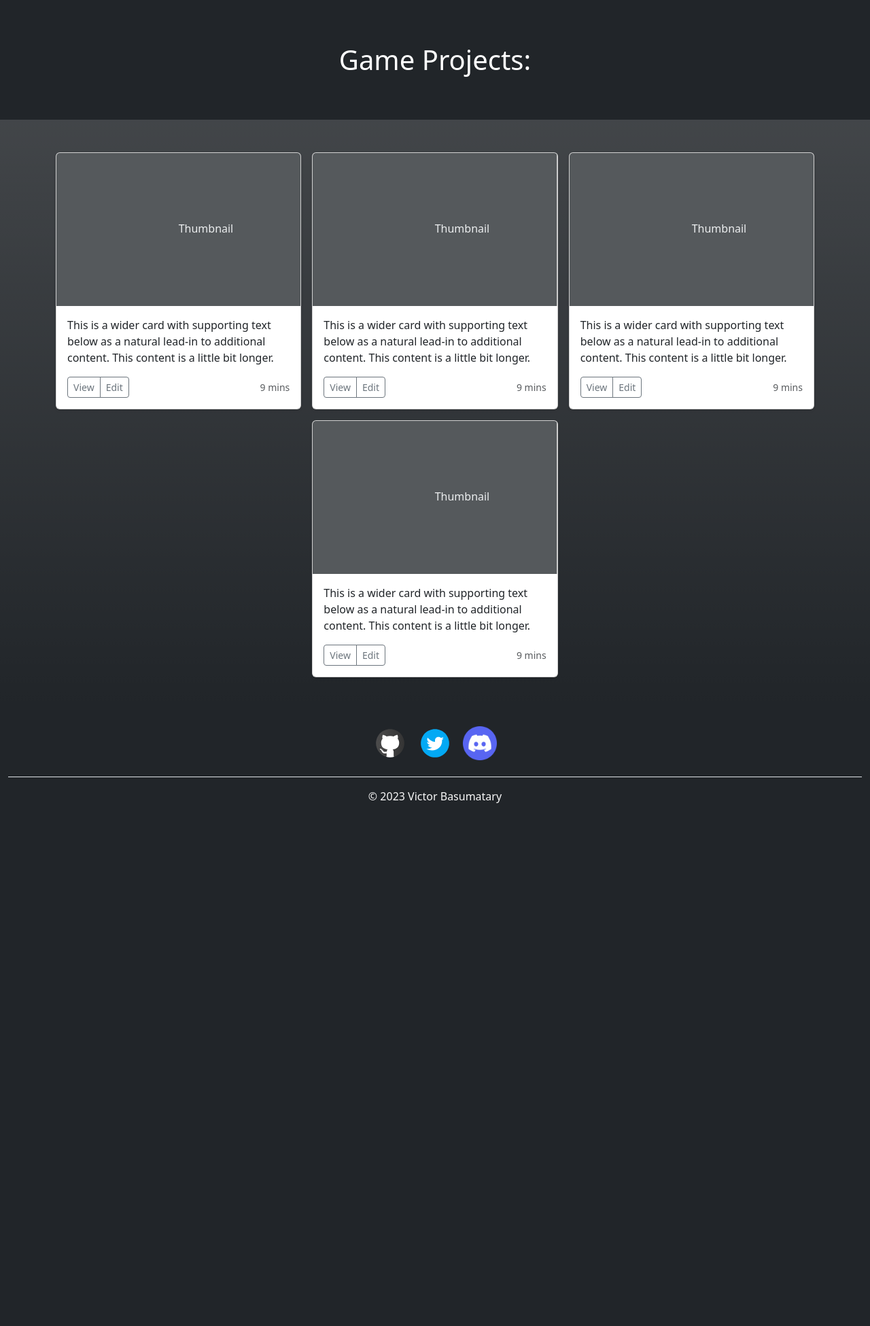
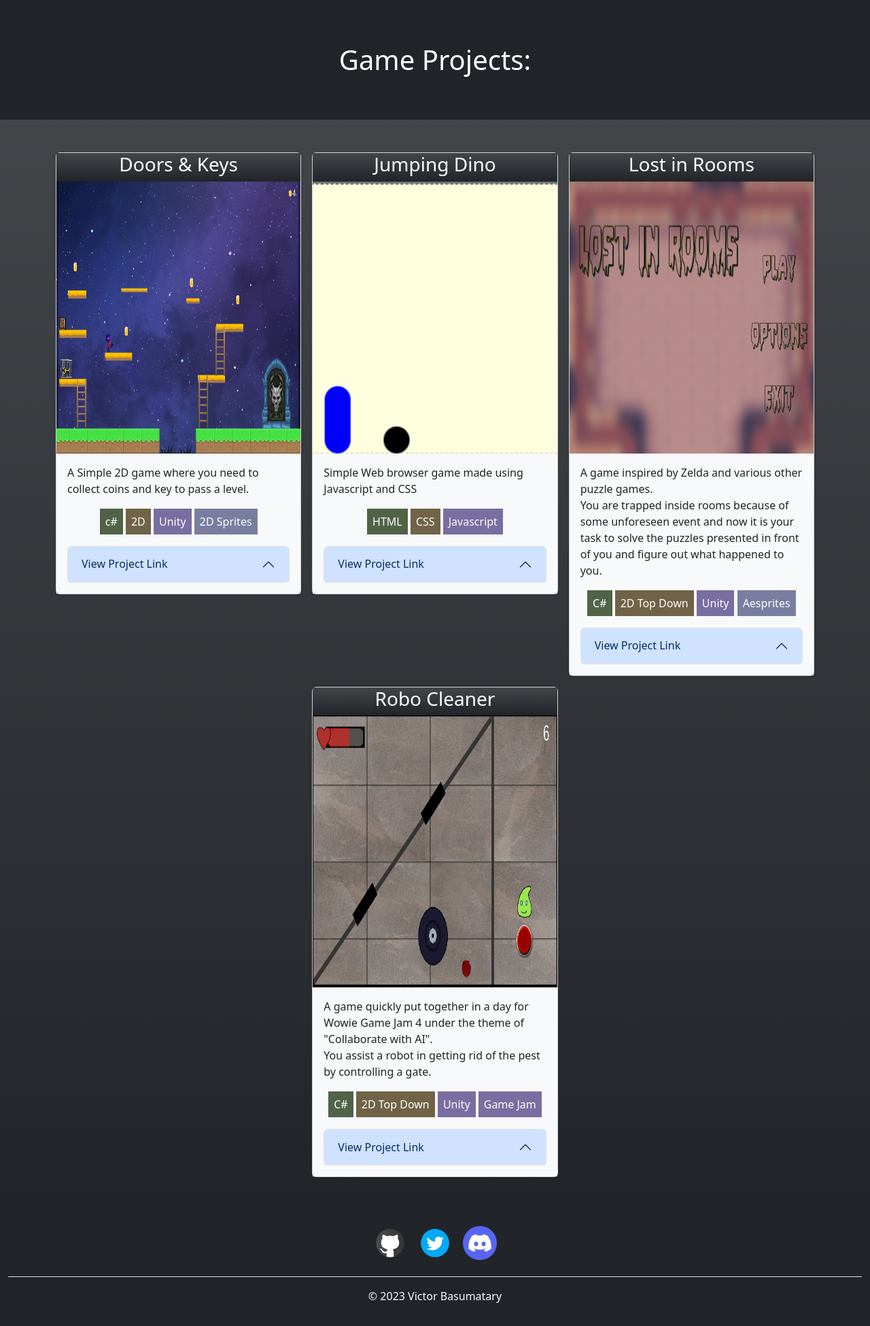
Before and after one commit to AtarioPZ/DjangoPortWebPage, a Django app: template templates/gameprojects.html in a window 1280 px wide. Shown: the part 86-2036 px from the top of the page at 68% size. Before the commit the page ends 1301 px from the top, so only its background shows below. Run offline with Django 4.2, Linux system fonts and the light colour scheme; the template is opened without the code that fills it, so the values that code supplies are empty.

Commit message:
Game Project Page

```diff
--- a/templates/gameprojects.html
+++ b/templates/gameprojects.html
@@ -13,61 +13,167 @@
           <div class="row justify-content-center row-cols-1 row-cols-sm-2 row-cols-md-3 g-3">
             <div class="col">
               <div class="card shadow-sm">
-                <svg class="bd-placeholder-img card-img-top" width="100%" height="225" xmlns="http://www.w3.org/2000/svg" role="img" aria-label="Placeholder: Thumbnail" preserveAspectRatio="xMidYMid slice" focusable="false"><title>Placeholder</title><rect width="100%" height="100%" fill="#55595c"></rect><text x="50%" y="50%" fill="#eceeef" dy=".3em">Thumbnail</text></svg>
-                <div class="card-body">
-                  <p class="card-text">This is a wider card with supporting text below as a natural lead-in to additional content. This content is a little bit longer.</p>
-                  <div class="d-flex justify-content-between align-items-center">
-                    <div class="btn-group">
-                      <button type="button" class="btn btn-sm btn-outline-secondary">View</button>
-                      <button type="button" class="btn btn-sm btn-outline-secondary">Edit</button>
+                <div class="bg-dark bg-gradient text-white d-flex justify-content-center ">
+                    <h3>Doors & Keys</h3>
+                </div>
+                {% load static %} <img src="{% static "/media/game/game1.png" %}" height="400" alt="Doors & Keys">
+                <div class="card-body bg-light">
+                  <p class="card-text">A Simple 2D game where you need to collect coins and key to pass a level.</p>
+                  <div class="d-flex justify-content-center my-4">
+                    <div class="work-item-tags-container">
+                        <span style="color:white; padding: 8px; background:#506347;">c#</span>
+                        <span style="color: white; padding:8px;background:#706347;">2D</span>
+                        <span style="color:white; padding:8px;background:#796ea1;">Unity</span>
+                        <span style="color:white; padding:8px;background:#797ea1;">2D Sprites</span>
                     </div>
-                    <small class="text-body-secondary">9 mins</small>
+                  </div>
+                  <div>
+                    <div class="accordion" id="accordionPanelsStayOpenExample">
+                        <div class="accordion-item">
+                          <h2 class="accordion-header">
+                            <button class="accordion-button" type="button" data-bs-toggle="collapse" data-bs-target="#panelsStayOpen-collapseOne" aria-expanded="true" aria-controls="panelsStayOpen-collapseOne">
+                              View Project Link
+                            </button>
+                          </h2>
+                          <div id="panelsStayOpen-collapseOne" class="accordion-collapse collapse">
+                            <div class="accordion-body">
+                              <ul>
+                                <li class="nav-item">
+                                    <a class="nav-link active" target="_blank" aria-current="page" href="https://github.com/AtarioPZ/Doors-and-Key">Github</a>
+                                </li>
+                              </ul>
+                            </div>
+                          </div>
+                        </div>
+                      </div>
                   </div>
                 </div>
               </div>
             </div>
             <div class="col">
               <div class="card shadow-sm">
-                <svg class="bd-placeholder-img card-img-top" width="100%" height="225" xmlns="http://www.w3.org/2000/svg" role="img" aria-label="Placeholder: Thumbnail" preserveAspectRatio="xMidYMid slice" focusable="false"><title>Placeholder</title><rect width="100%" height="100%" fill="#55595c"></rect><text x="50%" y="50%" fill="#eceeef" dy=".3em">Thumbnail</text></svg>
-                <div class="card-body">
-                  <p class="card-text">This is a wider card with supporting text below as a natural lead-in to additional content. This content is a little bit longer.</p>
-                  <div class="d-flex justify-content-between align-items-center">
-                    <div class="btn-group">
-                      <button type="button" class="btn btn-sm btn-outline-secondary">View</button>
-                      <button type="button" class="btn btn-sm btn-outline-secondary">Edit</button>
+                <div class="bg-dark bg-gradient text-white d-flex justify-content-center ">
+                    <h3>Jumping Dino</h3>
+                </div>
+                {% load static %} <img src="{% static "/media/game/game2.png" %}" height="400" alt="Jumping Dino">
+                <div class="card-body bg-light">
+                  <p class="card-text">Simple Web browser game made using Javascript and CSS </p>
+                  <div class="d-flex justify-content-center my-4">
+                    <div class="work-item-tags-container">
+                        <span style="color:white; padding: 8px; background:#506347;">HTML</span>
+                        <span style="color: white; padding:8px;background:#706347;">CSS</span>
+                        <span style="color:white; padding:8px;background:#796ea1;">Javascript</span>
                     </div>
-                    <small class="text-body-secondary">9 mins</small>
+                  </div>
+                  <div>
+                    <div class="accordion" id="accordionPanelsStayOpenExample">
+                        <div class="accordion-item">
+                          <h2 class="accordion-header">
+                            <button class="accordion-button" type="button" data-bs-toggle="collapse" data-bs-target="#panelsStayOpen-collapseTwo" aria-expanded="true" aria-controls="panelsStayOpen-collapseOne">
+                              View Project Link
+                            </button>
+                          </h2>
+                          <div id="panelsStayOpen-collapseTwo" class="accordion-collapse collapse">
+                            <div class="accordion-body">
+                              <ul>
+                                <li class="nav-item">
+                                    <a class="nav-link active" target="_blank" aria-current="page" href="https://github.com/AtarioPZ/Jumping-Dino">Github</a>
+                                </li>
+                              </ul>
+                            </div>
+                          </div>
+                        </div>
+                      </div>
                   </div>
                 </div>
               </div>
             </div>
             <div class="col">
               <div class="card shadow-sm">
-                <svg class="bd-placeholder-img card-img-top" width="100%" height="225" xmlns="http://www.w3.org/2000/svg" role="img" aria-label="Placeholder: Thumbnail" preserveAspectRatio="xMidYMid slice" focusable="false"><title>Placeholder</title><rect width="100%" height="100%" fill="#55595c"></rect><text x="50%" y="50%" fill="#eceeef" dy=".3em">Thumbnail</text></svg>
-                <div class="card-body">
-                  <p class="card-text">This is a wider card with supporting text below as a natural lead-in to additional content. This content is a little bit longer.</p>
-                  <div class="d-flex justify-content-between align-items-center">
-                    <div class="btn-group">
-                      <button type="button" class="btn btn-sm btn-outline-secondary">View</button>
-                      <button type="button" class="btn btn-sm btn-outline-secondary">Edit</button>
+                <div class="bg-dark bg-gradient text-white d-flex justify-content-center ">
+                    <h3>Lost in Rooms</h3>
+                </div>
+                {% load static %} <img src="{% static "/media/game/game3.png" %}" height="400" alt="Lost in Rooms">
+                <div class="card-body bg-light">
+                  <p class="card-text">A game inspired by Zelda and various other puzzle games.
+                    <br />
+                    You are trapped inside rooms because of some unforeseen event and now it is your task to solve the puzzles presented in front of you and figure out what happened to you.</p>
+                    <div class="d-flex justify-content-center my-4">
+                        <div class="work-item-tags-container">
+                            <span style="color:white; padding: 8px; background:#506347;">C#</span>
+                            <span style="color: white; padding:8px;background:#706347;">2D Top Down</span>
+                            <span style="color:white; padding:8px;background:#796ea1;">Unity</span>
+                            <span style="color:white; padding:8px;background:#797ea1;">Aesprites</span>
+                        </div>
                     </div>
-                    <small class="text-body-secondary">9 mins</small>
-                  </div>
+                      <div>
+                        <div class="accordion" id="accordionPanelsStayOpenExample">
+                            <div class="accordion-item">
+                              <h2 class="accordion-header">
+                                <button class="accordion-button" type="button" data-bs-toggle="collapse" data-bs-target="#panelsStayOpen-collapseThree" aria-expanded="true" aria-controls="panelsStayOpen-collapseOne">
+                                  View Project Link
+                                </button>
+                              </h2>
+                              <div id="panelsStayOpen-collapseThree" class="accordion-collapse collapse">
+                                <div class="accordion-body">
+                                  <ul>
+                                    <li class="nav-item">
+                                        <a class="nav-link active" target="_blank" aria-current="page" href="https://github.com/AtarioPZ/Game">Github</a>
+                                    </li>
+                                    <li class="nav-item">
+                                        <a class="nav-link active" target="_blank" aria-current="page" href="https://atariopz.itch.io/lost-in-rooms">Itch.io</a>
+                                    </li>
+                                  </ul>
+                                </div>
+                              </div>
+                            </div>
+                          </div>
+                      </div>
                 </div>
               </div>
             </div>
 
             <div class="col">
               <div class="card shadow-sm">
-                <svg class="bd-placeholder-img card-img-top" width="100%" height="225" xmlns="http://www.w3.org/2000/svg" role="img" aria-label="Placeholder: Thumbnail" preserveAspectRatio="xMidYMid slice" focusable="false"><title>Placeholder</title><rect width="100%" height="100%" fill="#55595c"></rect><text x="50%" y="50%" fill="#eceeef" dy=".3em">Thumbnail</text></svg>
-                <div class="card-body">
-                  <p class="card-text">This is a wider card with supporting text below as a natural lead-in to additional content. This content is a little bit longer.</p>
-                  <div class="d-flex justify-content-between align-items-center">
-                    <div class="btn-group">
-                      <button type="button" class="btn btn-sm btn-outline-secondary">View</button>
-                      <button type="button" class="btn btn-sm btn-outline-secondary">Edit</button>
+                <div class="bg-dark bg-gradient text-white d-flex justify-content-center ">
+                    <h3>Robo Cleaner</h3>
+                </div>
+                {% load static %} <img src="{% static "/media/game/game4.png" %}" height="400" alt="Robo Cleaner">
+                <div class="card-body bg-light">
+                  <p class="card-text">
+                    A game quickly put together in a day for Wowie Game Jam 4 under the theme of "Collaborate with AI".
+                    <br />
+                    You assist a robot in getting rid of the pest by controlling a gate.
+                </p>
+                <div class="d-flex justify-content-center my-4">
+                    <div class="work-item-tags-container">
+                        <span style="color:white; padding: 8px; background:#506347;">C#</span>
+                        <span style="color: white; padding:8px;background:#706347;">2D Top Down</span>
+                        <span style="color:white; padding:8px;background:#796ea1;">Unity</span>
+
+                        <span style="color:white; padding:8px;background:#796ea1;">Game Jam</span>
                     </div>
-                    <small class="text-body-secondary">9 mins</small>
+                </div>
+
+                <div>
+                    <div class="accordion" id="accordionPanelsStayOpenExample">
+                        <div class="accordion-item">
+                          <h2 class="accordion-header">
+                            <button class="accordion-button" type="button" data-bs-toggle="collapse" data-bs-target="#panelsStayOpen-collapseFour" aria-expanded="true" aria-controls="panelsStayOpen-collapseOne">
+                              View Project Link
+                            </button>
+                          </h2>
+                          <div id="panelsStayOpen-collapseFour" class="accordion-collapse collapse">
+                            <div class="accordion-body">
+                              <ul>
+                                <li class="nav-item">
+                                    <a class="nav-link active" target="_blank" aria-current="page" href="https://atariopz.itch.io/robo-cleaner">Itch.io</a>
+                                </li>
+                              </ul>
+                            </div>
+                          </div>
+                        </div>
+                      </div>
                   </div>
                 </div>
               </div>
```
Also changed, not shown: static/media/game/game1.png (added), static/media/game/game2.png (added), static/media/game/game3.png (added), static/media/game/game4.png (added).
